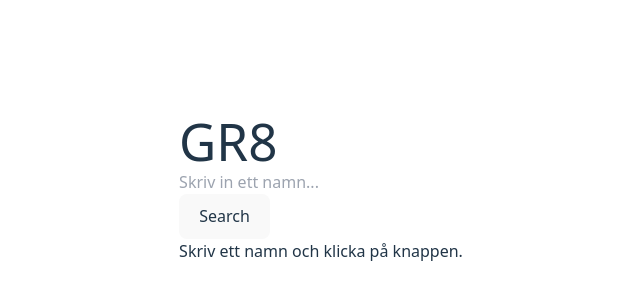
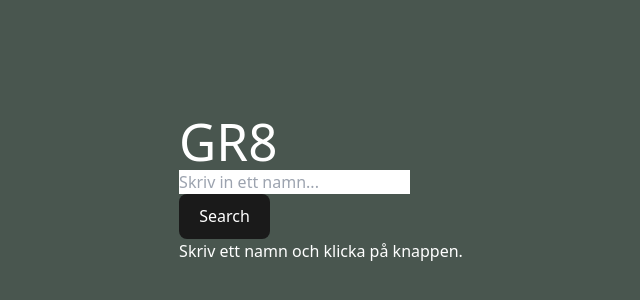
Before and after one commit to SorenMontazeri/GR8, a React app in the folder frontend/: page / in a window 1280 px wide. Shown: the part 212-512 px from the top of the page, without its empty margins (319-959 px from the left). Built offline with nearby package versions, Linux system fonts and the light colour scheme; the HTML template or start-up script is replaced by a standard one.

Commit message:
new background colour

```diff
--- a/frontend/src/App.css
+++ b/frontend/src/App.css
@@ -1,4 +1,4 @@
-#root {
+/* #root {
   max-width: 1280px;
   margin: 0 auto;
   padding: 2rem;
@@ -40,3 +40,33 @@
 .read-the-docs {
   color: #888;
 }
+
+
+
+ */
+@layer base {
+  :root {
+    /* ... andra inställningar ... */
+    background-color: #49564F; /* Ändra här */
+    color: white; /* Valfritt: gör texten vit för bättre kontrast */
+  }
+
+  body {
+    margin: 0;
+    display: flex;
+    place-items: center;
+    min-width: 320px;
+    min-height: 100vh;
+    background-color: #49564F; /* Säkerställ att body också har färgen */
+    justify-content: center;
+    align-items: center;
+  }
+
+  /* Ta bort eller kommentera ut media queryn för light mode
+     om du vill att färgen ska vara densamma jämt */
+  @media (prefers-color-scheme: light) {
+    :root {
+      background-color: #49564F;
+    }
+  }
+}
--- a/frontend/src/App.jsx
+++ b/frontend/src/App.jsx
@@ -20,7 +20,7 @@ function App() {
 
   return (
     <div className="App flex flex-col items-center justify-center min-h-screen gap-4">
-      <h1 className="text-3xl font-bold text-gray-800">GR8</h1>
+      <h1 className="text-3xl font-bold text-white">GR8</h1>
 
       <TextSearch searchString={searchString} setString={setString} />
 
--- a/frontend/src/index.css
+++ b/frontend/src/index.css
@@ -8,23 +8,14 @@
     line-height: 1.5;
     font-weight: 400;
 
-    color-scheme: light dark;
-    color: rgba(255, 255, 255, 0.87);
-    background-color: #242424;
+    /* Här sätter vi den nya färgen som standard */
+    background-color: #49564F;
+    color: white;
 
     font-synthesis: none;
     text-rendering: optimizeLegibility;
     -webkit-font-smoothing: antialiased;
     -moz-osx-font-smoothing: grayscale;
-  }
-
-  a {
-    font-weight: 500;
-    color: #646cff;
-    text-decoration: inherit;
-  }
-  a:hover {
-    color: #535bf2;
   }
 
   body {
@@ -33,9 +24,10 @@
     place-items: center;
     min-width: 320px;
     min-height: 100vh;
-
-    justify-content: center; /* horisontell centrering */
-    align-items: center;     /* vertikal centrering */
+    /* Tvinga bakgrunden även här */
+    background-color: #49564F;
+    justify-content: center;
+    align-items: center;
   }
 
   h1 {
@@ -51,27 +43,9 @@
     font-weight: 500;
     font-family: inherit;
     background-color: #1a1a1a;
+    color: white;
     cursor: pointer;
     transition: border-color 0.25s;
   }
-  button:hover {
-    border-color: #646cff;
-  }
-  button:focus,
-  button:focus-visible {
-    outline: 4px auto -webkit-focus-ring-color;
-  }
 
-  @media (prefers-color-scheme: light) {
-    :root {
-      color: #213547;
-      background-color: #ffffff;
-    }
-    a:hover {
-      color: #747bff;
-    }
-    button {
-      background-color: #f9f9f9;
-    }
-  }
 }
```
